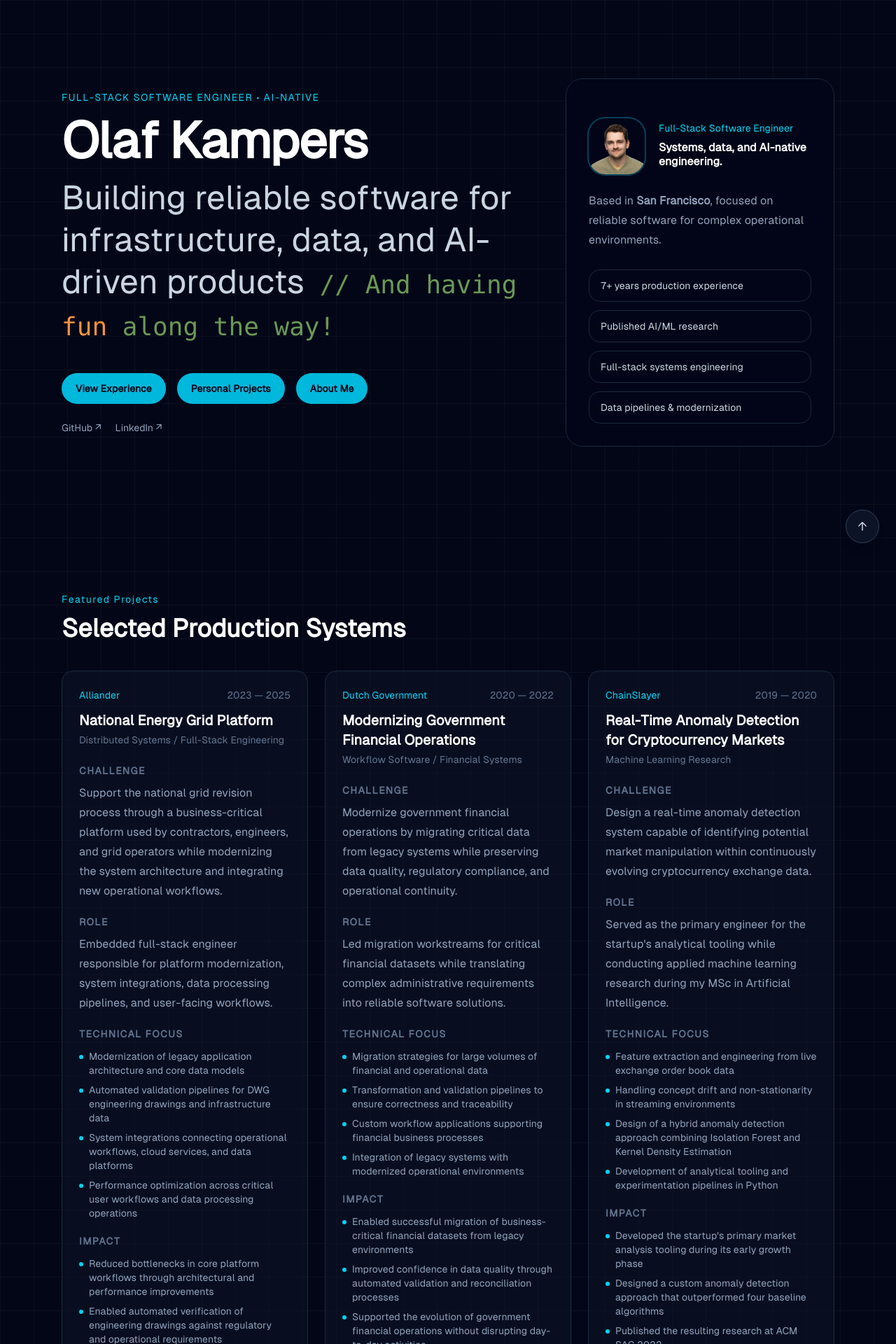
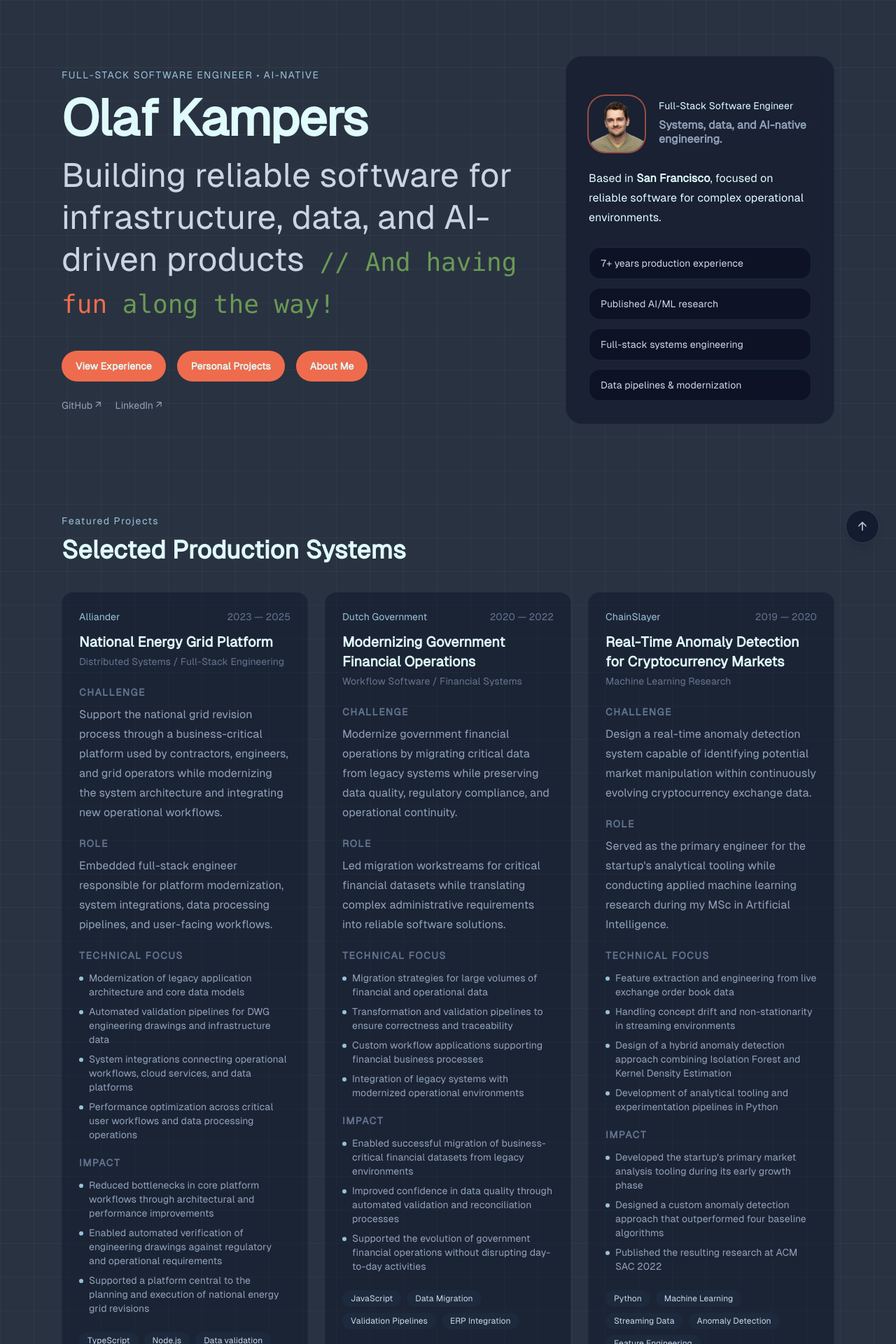
Before and after one commit to olaf-kampers/olaf-kampers.github.io, a React (Vite) app: page / in a window 1280 px wide. Shown: the top 1920 px of the page at 70% size. Built offline with nearby package versions, Linux system fonts and the light colour scheme.

Commit message:
new style color palette and style finetuning

```diff
--- a/src/App.tsx
+++ b/src/App.tsx
@@ -21,13 +21,13 @@ function App() {
   const [chaosEnabled, setChaosEnabled] = useState(false)
   return (
     <main className="min-h-screen text-slate-100">
-      <section className="mx-auto grid max-w-6xl items-center gap-12 px-6 py-28 lg:grid-cols-[1.4fr_0.8fr]">
+      <section className="mx-auto grid max-w-6xl items-center gap-12 px-6 py-20 lg:grid-cols-[1.4fr_0.8fr]">
         <div>
-          <p className="mb-4 text-sm font-medium tracking-widest text-cyan-400">
+          <p className="mb-4 text-sm font-medium tracking-widest text-ocean-light">
             <ChaosText text="FULL-STACK SOFTWARE ENGINEER • AI-NATIVE" enabled={chaosEnabled} />
           </p>
 
-          <h1 className="text-5xl font-bold tracking-tight text-white md:text-7xl">
+          <h1 className="text-5xl font-bold tracking-tight text-ocean-cream md:text-7xl">
             <ChaosText text={profile.name} enabled={chaosEnabled} />
           </h1>
 
@@ -41,7 +41,7 @@ function App() {
                 enabled={chaosEnabled}
                 highlight={{
                   word: 'fun',
-                  color: '#fb923c',
+                  color: '#ee6c4d',
                   onClick: () => setChaosEnabled(c => !c),
                 }}
               />
@@ -51,19 +51,19 @@ function App() {
           <div className="mt-10 flex flex-wrap gap-4">
             <a
               href="#experience"
-              className="rounded-full bg-cyan-500 px-5 py-3 text-sm font-semibold text-slate-950 transition hover:bg-cyan-700"
+              className="rounded-full bg-ocean-red px-5 py-3 text-sm font-semibold text-ocean-cream transition hover:bg-ocean-red/80"
             >
               View Experience
             </a>
             <a
               href="#personal-projects"
-              className="rounded-full bg-cyan-500 px-5 py-3 text-sm font-semibold text-slate-950 transition hover:bg-cyan-700"
+              className="rounded-full bg-ocean-red px-5 py-3 text-sm font-semibold text-ocean-cream transition hover:bg-ocean-red/80"
             >
               Personal Projects
             </a>
             <a
               href="#about"
-              className="rounded-full bg-cyan-500 px-5 py-3 text-sm font-semibold text-slate-950 transition hover:bg-cyan-700"
+              className="rounded-full bg-ocean-red px-5 py-3 text-sm font-semibold text-ocean-cream transition hover:bg-ocean-red/80"
             >
               About Me
             </a>
@@ -74,7 +74,7 @@ function App() {
               href={profile.links.github}
               target="_blank"
               rel="noreferrer"
-              className="transition hover:text-cyan-400"
+              className="transition hover:text-ocean-light"
             >
               GitHub ↗
             </a>
@@ -82,7 +82,7 @@ function App() {
               href={profile.links.linkedin}
               target="_blank"
               rel="noreferrer"
-              className="transition hover:text-cyan-400"
+              className="transition hover:text-ocean-light"
             >
               LinkedIn ↗
             </a>
@@ -91,9 +91,9 @@ function App() {
         <HeroProfileCard />
       </section>
 
-      <section id="projects" className="mx-auto max-w-6xl px-6 py-24">
-        <p className="text-sm font-medium tracking-widest text-cyan-400">Featured Projects</p>
-        <h2 className="mt-3 text-3xl font-semibold text-white md:text-4xl">Selected Production Systems</h2>
+      <section id="projects" className="mx-auto max-w-6xl px-6 py-12">
+        <p className="text-sm font-medium tracking-widest text-ocean-light">Featured Projects</p>
+        <h2 className="mt-3 text-3xl font-semibold text-ocean-cream md:text-4xl">Selected Production Systems</h2>
         <div className="mt-10 grid gap-6 lg:grid-cols-3">
           {projects.map((project) => (
             <ProjectCard key={project.title} project={project} />
@@ -101,9 +101,9 @@ function App() {
         </div>
       </section>
 
-      <section id="experience" className="mx-auto max-w-6xl px-6 py-24">
-        <p className="text-sm font-medium tracking-widest text-cyan-400">Experience</p>
-        <h2 className="mt-3 text-3xl font-semibold text-white md:text-4xl">Work history</h2>
+      <section id="experience" className="mx-auto max-w-6xl px-6 py-16">
+        <p className="text-sm font-medium tracking-widest text-ocean-light">Experience</p>
+        <h2 className="mt-3 text-3xl font-semibold text-ocean-cream md:text-4xl">Work history</h2>
         <p className="mt-4 max-w-2xl leading-8 text-slate-400">
           A timeline of engineering, research, and product work across production
           systems, financial workflows, infrastructure, and machine learning.
@@ -115,15 +115,15 @@ function App() {
         </div>
       </section>
 
-      <section id="credentials" className="mx-auto max-w-6xl px-6 py-24">
-        <p className="text-sm font-medium tracking-widest text-cyan-400">EDUCATION & PROFESSIONAL DEVELOPMENT</p>
-        <h2 className="mt-3 text-3xl font-semibold text-white md:text-4xl">Education & certifications</h2>
+      <section id="credentials" className="mx-auto max-w-6xl px-6 py-16">
+        <p className="text-sm font-medium tracking-widest text-ocean-light">EDUCATION & PROFESSIONAL DEVELOPMENT</p>
+        <h2 className="mt-3 text-3xl font-semibold text-ocean-cream md:text-4xl">Education & certifications</h2>
         <p className="mt-4 max-w-2xl leading-8 text-slate-400">
           Formal training across computer science, artificial intelligence, software
           engineering, and teaching.
         </p>
         <div className="mt-10">
-          <h3 className="text-lg font-semibold text-white">Academic background</h3>
+          <h3 className="text-lg font-semibold text-ocean-cream">Academic background</h3>
           <div className="mt-5 grid gap-6 md:grid-cols-3">
             {education.map((credential) => (
               <CredentialCard key={credential.title} credential={credential} />
@@ -131,7 +131,7 @@ function App() {
           </div>
         </div>
         <div className="mt-12">
-          <h3 className="text-lg font-semibold text-white">Professional certifications</h3>
+          <h3 className="text-lg font-semibold text-ocean-cream">Professional certifications</h3>
           <div className="mt-5 grid gap-6 md:grid-cols-3">
             {certifications.map((credential) => (
               <CredentialCard key={credential.title} credential={credential} />
@@ -140,9 +140,9 @@ function App() {
         </div>
       </section>
 
-      <section id="publications" className="mx-auto max-w-6xl px-6 py-24">
-        <p className="text-sm font-medium tracking-widest text-cyan-400">RESEARCH & PUBLICATIONS</p>
-        <h2 className="mt-3 text-3xl font-semibold text-white md:text-4xl">Applied machine learning research</h2>
+      <section id="publications" className="mx-auto max-w-6xl px-6 py-16">
+        <p className="text-sm font-medium tracking-widest text-ocean-light">RESEARCH & PUBLICATIONS</p>
+        <h2 className="mt-3 text-3xl font-semibold text-ocean-cream md:text-4xl">Applied machine learning research</h2>
         <p className="mt-4 max-w-2xl leading-8 text-slate-400">
           Published research connecting anomaly detection, streaming data, and market
           surveillance in cryptocurrency trading environments.
@@ -154,9 +154,9 @@ function App() {
         </div>
       </section>
 
-      <section id="personal-projects" className="mx-auto max-w-6xl px-6 py-24">
-        <p className="text-sm font-medium tracking-widest text-cyan-400">PERSONAL PROJECTS</p>
-        <h2 className="mt-3 text-3xl font-semibold text-white md:text-4xl">Side projects and experiments</h2>
+      <section id="personal-projects" className="mx-auto max-w-6xl px-6 py-16">
+        <p className="text-sm font-medium tracking-widest text-ocean-light">PERSONAL PROJECTS</p>
+        <h2 className="mt-3 text-3xl font-semibold text-ocean-cream md:text-4xl">Side projects and experiments</h2>
         <p className="mt-4 max-w-2xl leading-8 text-slate-400">
           Smaller projects exploring AI interfaces, backend systems, and product ideas.
         </p>
--- a/src/components/CredentialCard.tsx
+++ b/src/components/CredentialCard.tsx
@@ -15,11 +15,11 @@ type Credential = {
       <article className="rounded-2xl border border-slate-800 bg-slate-900/50 p-6">
         <div className="grid gap-3 sm:grid-cols-[1fr_auto]">
           <div>
-            <p className="text-sm font-medium text-cyan-400">
+            <p className="text-sm font-medium text-ocean-light">
               {credential.type}
             </p>
 
-            <h3 className="mt-3 text-xl font-semibold text-white">
+            <h3 className="mt-3 text-xl font-semibold text-ocean-cream">
               {credential.title}
             </h3>
 
@@ -34,7 +34,7 @@ type Credential = {
         <ul className="mt-5 space-y-2 text-sm text-slate-400">
           {credential.details.map((detail) => (
             <li key={detail} className="flex gap-2">
-              <span className="mt-2 h-1.5 w-1.5 shrink-0 rounded-full bg-cyan-400" />
+              <span className="mt-2 h-1.5 w-1.5 shrink-0 rounded-full bg-ocean-light" />
               <span>{detail}</span>
             </li>
           ))}
--- a/src/components/FloatingControls.tsx
+++ b/src/components/FloatingControls.tsx
@@ -9,7 +9,7 @@ export function FloatingControls() {
         type="button"
         onClick={scrollToTop}
         aria-label="Scroll to top"
-        className="flex h-12 w-12 items-center justify-center rounded-full border border-slate-700 bg-slate-900/80 text-lg text-slate-300 shadow-lg backdrop-blur-sm transition hover:border-cyan-400 hover:text-cyan-400"
+        className="flex h-12 w-12 items-center justify-center rounded-full border border-slate-700 bg-slate-900/80 text-lg text-slate-300 shadow-lg backdrop-blur-sm transition hover:border-ocean-light hover:text-ocean-light"
       >
         ↑
       </button>
--- a/src/components/Footer.tsx
+++ b/src/components/Footer.tsx
@@ -1,7 +1,7 @@
 export function Footer() {
     return (
       <footer className="mx-auto max-w-6xl px-6 py-10">
-        <div className="flex flex-col gap-4 border-t border-slate-800 pt-8 text-sm text-slate-500 md:flex-row md:items-center md:justify-between">
+        <div className="flex flex-col gap-4 border-t border-ocean-blue pt-8 text-sm text-slate-500 md:flex-row md:items-center md:justify-between">
           <p>Built with React, TypeScript, Tailwind • Olaf Kampers • 2026</p>
         </div>
       </footer>
--- a/src/components/HeroProfileCard.tsx
+++ b/src/components/HeroProfileCard.tsx
@@ -21,7 +21,7 @@ export function HeroProfileCard() {
                     rx="6"
                     ry="6"
                     fill="none"
-                    stroke="rgba(34, 211, 238, 0.55)"
+                    stroke="rgba(238, 108, 77, 0.55)"
                     strokeWidth="0.4"
                     strokeLinecap="round"
                     strokeDasharray="6 10"
@@ -34,36 +34,36 @@ export function HeroProfileCard() {
                 rounded-3xl
                 border
                 border-slate-800
-                group-hover:border-cyan-500/20
-                group-hover:shadow-[0_0_40px_rgba(251,146,60,0.08)]
-                bg-slate-950/60
+                group-hover:border-ocean-red/20
+                group-hover:shadow-[0_0_40px_rgba(238,108,77,0.12)]
+                bg-slate-900/60
                 p-8
                 backdrop-blur-sm
                 transition-all
                 duration-300
                 ease-out
-                group-hover:bg-cyan-950/50
+                group-hover:bg-ocean-red/10
             ">
                 <div className="mt-6">
                     <div className="flex items-start gap-5">
                         <img
                             src="/olaf.png"
                             alt="Olaf Kampers"
-                            className="h-20 w-20 shrink-0 rounded-3xl object-cover ring-2 ring-cyan-400/30"
+                            className="h-20 w-20 shrink-0 rounded-3xl object-cover ring-2 ring-ocean-red/60"
                         />
 
                         <div className="pt-1">
-                            <p className="text-sm font-medium text-cyan-400">
+                            <p className="text-sm font-medium text-ocean-cream">
                             Full-Stack Software Engineer
                             </p>
 
-                            <h2 className="mt-2 text-2xm font-semibold leading-tight text-white">
+                            <h2 className="mt-2 text-2xm font-semibold leading-tight text-slate-400">
                             Systems, data, and AI-native engineering.
                             </h2>
                         </div>
                     </div>
 
-                    <p className="mt-6 leading-7 text-slate-400">
+                    <p className="mt-6 leading-7 text-ocean-cream">
                         Based in <b>San Francisco</b>, focused on reliable software for complex
                         operational environments.
                     </p>
--- a/src/components/ProjectCard.tsx
+++ b/src/components/ProjectCard.tsx
@@ -16,13 +16,13 @@ type Project = {
 
   export function ProjectCard({ project }: ProjectCardProps) {
     return (
-      <article className="rounded-2xl border border-slate-800 bg-slate-900/50 p-6 transition hover:border-cyan-400/50 hover:bg-slate-900/70">
+      <article className="rounded-2xl border border-slate-800 bg-slate-900/50 p-6 transition hover:border-ocean-light/50 hover:bg-slate-900/70">
         <div className="flex flex-wrap items-center justify-between gap-3">
-          <p className="text-sm font-medium text-cyan-400">{project.company}</p>
+          <p className="text-sm font-medium text-ocean-light">{project.company}</p>
           <p className="text-sm text-slate-500">{project.period}</p>
         </div>
 
-        <h3 className="mt-3 text-xl font-semibold text-white">
+        <h3 className="mt-3 text-xl font-semibold text-ocean-cream">
           {project.title}
         </h3>
 
@@ -50,7 +50,7 @@ type Project = {
             <ul className="mt-3 space-y-2 text-sm text-slate-400">
               {project.technicalFocus.map((item) => (
                 <li key={item} className="flex gap-2">
-                  <span className="mt-2 h-1.5 w-1.5 shrink-0 rounded-full bg-cyan-400" />
+                  <span className="mt-2 h-1.5 w-1.5 shrink-0 rounded-full bg-ocean-light" />
                   <span>{item}</span>
                 </li>
               ))}
@@ -64,7 +64,7 @@ type Project = {
             <ul className="mt-3 space-y-2 text-sm text-slate-400">
               {project.impact.map((item) => (
                 <li key={item} className="flex gap-2">
-                  <span className="mt-2 h-1.5 w-1.5 shrink-0 rounded-full bg-cyan-400" />
+                  <span className="mt-2 h-1.5 w-1.5 shrink-0 rounded-full bg-ocean-light" />
                   <span>{item}</span>
                 </li>
               ))}
--- a/src/index.css
+++ b/src/index.css
@@ -1,5 +1,13 @@
 @import "@fontsource/geist-sans";
 @import "tailwindcss";
+
+@theme {
+  --color-ocean-red: #ee6c4d;
+  --color-ocean-cream: #e0fbfc;
+  --color-ocean-light: #98c1d9;
+  --color-ocean-blue: #3d5a80;
+  --color-ocean-navy: #293241;
+}
 
 :root {
   font-family: "Geist Sans", sans-serif;
@@ -13,7 +21,7 @@ html {
 body {
   margin: 0;
 
-  background-color: #020617;
+  background-color: #293241;
 
   background-image:
     linear-gradient(
@@ -50,8 +58,8 @@ body {
   opacity: 0;
 
   filter:
-    drop-shadow(0 0 2px rgba(34, 211, 238, 0.9))
-    drop-shadow(0 0 8px rgba(34, 211, 238, 0.25));
+    drop-shadow(0 0 2px rgba(238, 108, 77, 0.9))
+    drop-shadow(0 0 8px rgba(238, 108, 77, 0.25));
 
   transition: opacity 0.25s ease;
 }
```
Also changed, not shown: src/components/AboutSection.tsx (+5 -5 lines), src/components/ContactSection.tsx (+6 -6 lines), src/components/PersonalProjectCard.tsx (+4 -4 lines), src/components/PublicationCard.tsx (+4 -4 lines), src/components/TimelineItem.tsx (+8 -8 lines).
